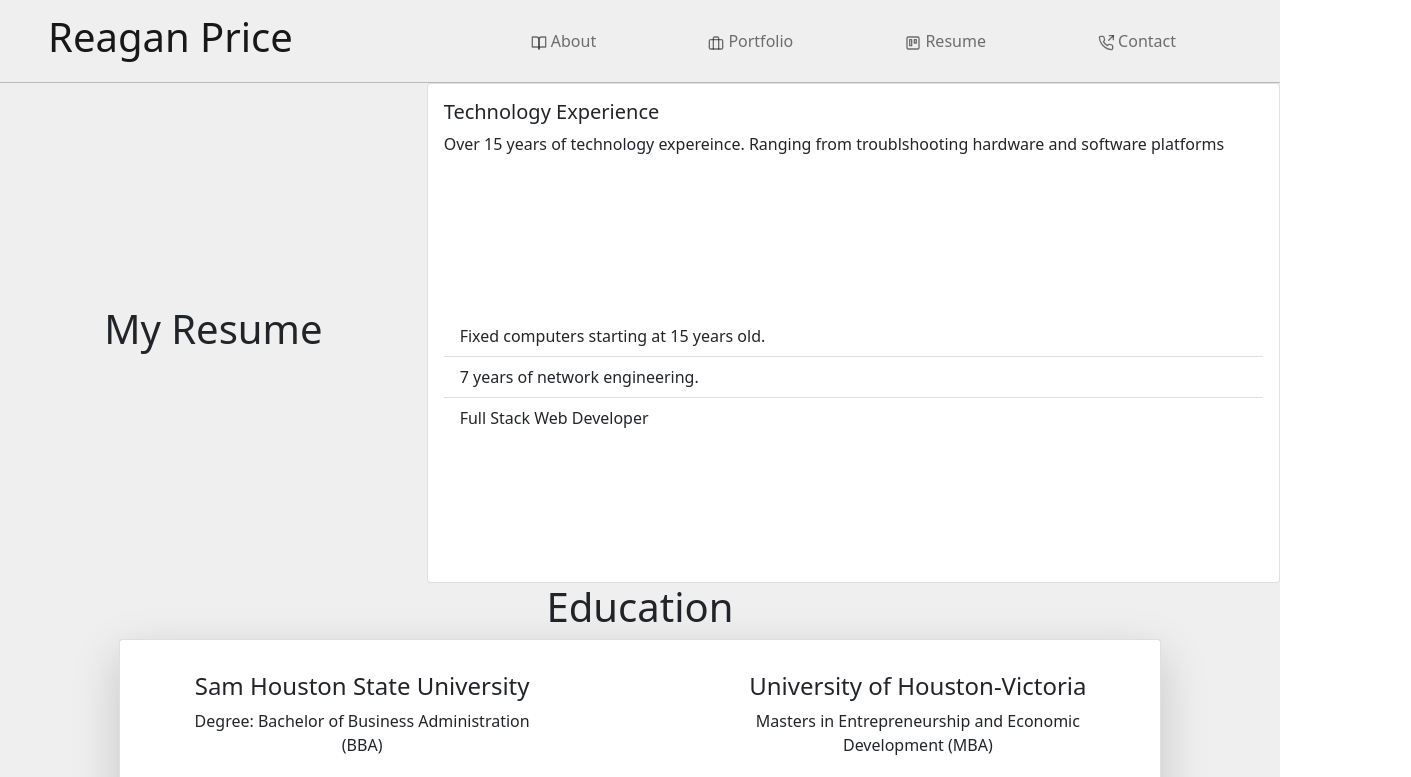
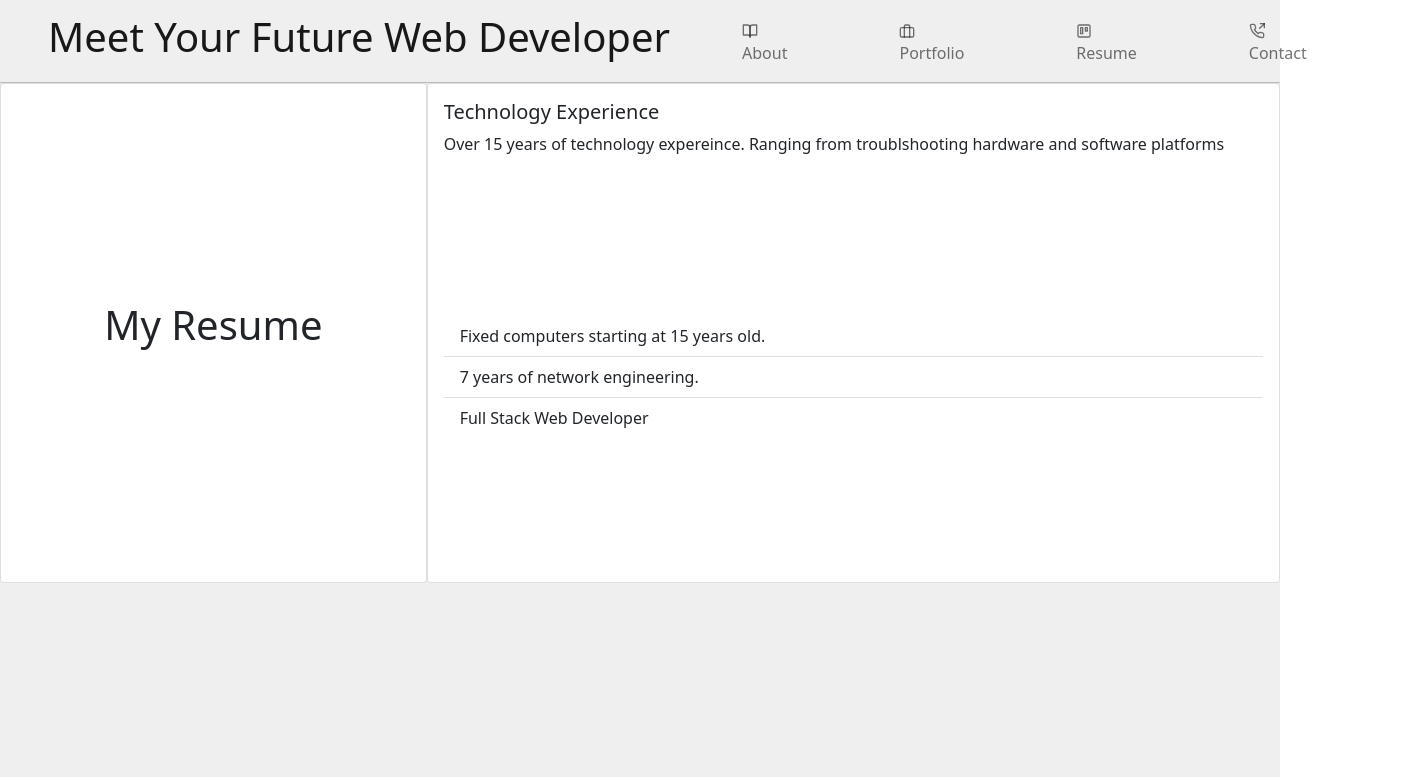
Before and after one commit to rprice000/portfolio-v2, a React (Create React App) app in the folder client/: page /resume in a window 1280 px wide. Shown: the top 777 px of the page, 1411 px wide, since content can reach past the window. Built offline with nearby package versions, Linux system fonts and the light colour scheme.

Commit message:
resume styling part 2

```diff
--- a/client/src/components/Header/Header.js
+++ b/client/src/components/Header/Header.js
@@ -3,7 +3,7 @@ import React from 'react';
 function Header() {
     return (
         <header>
-            <h1>Reagan Price</h1>
+            <h1>Meet Your Future Web Developer</h1>
         </header>
     )
 }
--- a/client/src/pages/Resume/Resume.css
+++ b/client/src/pages/Resume/Resume.css
@@ -1,8 +1,4 @@
 /* Resume page Styling */
-
-img {
-    height:80vh;
-  }
 
   #resume-page {
     background-color: #EFEFEF;
@@ -10,11 +6,21 @@ img {
     padding: 0;
   }
 
-  #test1 {
-    height: 500px;
+  #resume-hero {
+    margin-bottom: 200px;
   }
 
-  #test2 {
+  #resume-col-1 {
     height: 500px;
     padding: 0px;
   }
+
+  #resume-col-2{
+    height: 500px;
+    padding: 0px;
+  }
+
+  #resume-card-title{
+    height: 500px;
+    width: 100%;
+  }
--- a/client/src/pages/Resume/Resume.js
+++ b/client/src/pages/Resume/Resume.js
@@ -14,20 +14,22 @@ const Resume = () => {
     return (
         <div id="resume-page">
 
-            <Container fluid>
+            <Container fluid id="resume-hero">
                 <Row>
-                    <Col md="4" id="test1" className="d-flex justify-content-center align-items-center">
-                        <h1>My Resume</h1>
+                    <Col md="4" id="resume-col-1">
+                        <Card id="resume-card-title" className="d-flex justify-content-center align-items-center">
+                                <Card.Title><h1>My Resume</h1></Card.Title>
+                        </Card>
                     </Col>
 
-                    <Col md="8" id="test2">
+                    <Col md="8" id="resume-col-2">
                        <Carousel />
 
                     </Col>
                     </Row>
             </Container>
 
-            <Container fluid>
+            <Container fluid className="mt-5">
 
 {/* Education Card */}
             <Row>
```
